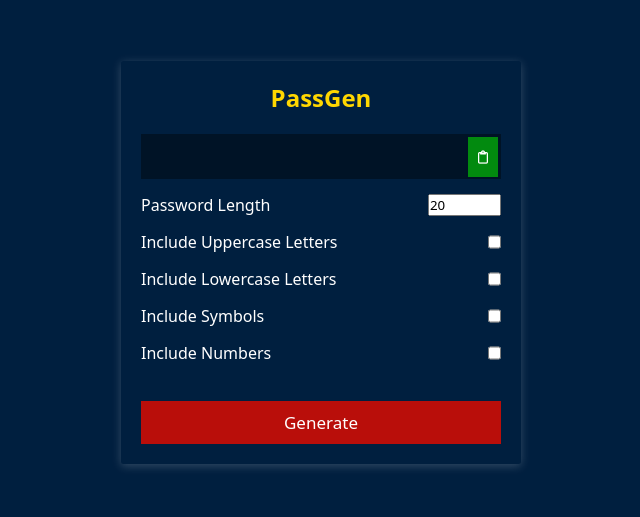
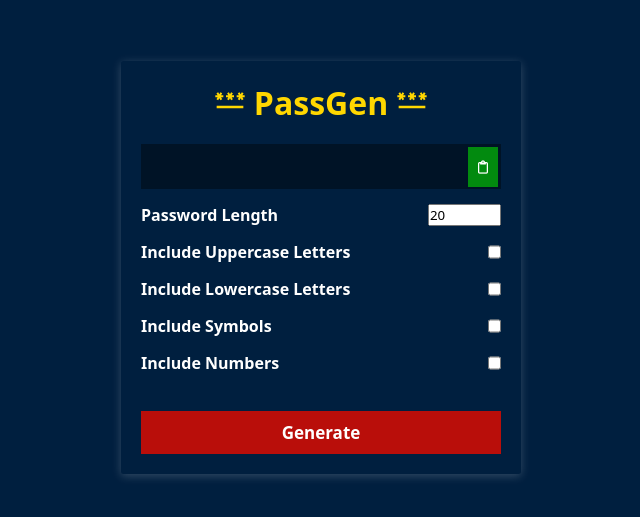
Before and after one commit to dyhliang/React-Password-Generator, a React (Create React App) app: page / in a window 1280 px wide. Shown: the part 139-656 px from the top of the page, without its empty margins (319-959 px from the left). Built offline with nearby package versions, Linux system fonts and the light colour scheme.

Commit message:
Updated CSS style, added React icon

```diff
--- a/package.json
+++ b/package.json
@@ -8,6 +8,7 @@
     "@testing-library/user-event": "^13.5.0",
     "react": "^18.2.0",
     "react-dom": "^18.2.0",
+    "react-icons": "^4.4.0",
     "react-scripts": "5.0.1",
     "react-toastify": "^9.0.8",
     "web-vitals": "^2.1.4"
--- a/src/App.css
+++ b/src/App.css
@@ -43,7 +43,7 @@
 }
 
 .form-group{
-    font-family: 'Impact';
+    font-weight: bold;
     display: flex;
     justify-content: space-between;
     color: white;
@@ -52,6 +52,7 @@
 
 .generate_button{
     background: #b90e0a;
+    font-weight: bold;
     border: none;
     display: block;
     width: 100%;
--- a/src/App.js
+++ b/src/App.js
@@ -1,6 +1,7 @@
+import './App.css';
 import React, { useState } from 'react';
 import { toast, ToastContainer } from 'react-toastify';
-import './App.css';
+import { MdPassword } from "react-icons/md";
 import { numbers, upperLetters, lowerLetters, symbols } from './characters'
 import 'react-toastify/dist/ReactToastify.css'
 import { COPY_SUCCESS } from './msg'
@@ -98,7 +99,7 @@ function App() {
     <div className="App">
       <div className="container">
         <div className="generator">
-          <h2 className="generator_header">PassGen</h2>
+          <h1 className="generator_header"><b><MdPassword></MdPassword> PassGen <MdPassword></MdPassword></b></h1>
           <div className="generator_password">
             <h3>{password}</h3>
             <button onClick={handleCopy} className="copy_button">
--- a/src/index.css
+++ b/src/index.css
@@ -7,9 +7,6 @@
 
 body {
   margin: 0;
-  font-family: -apple-system, BlinkMacSystemFont, 'Segoe UI', 'Roboto', 'Oxygen',
-    'Ubuntu', 'Cantarell', 'Fira Sans', 'Droid Sans', 'Helvetica Neue',
-    sans-serif;
   -webkit-font-smoothing: antialiased;
   -moz-osx-font-smoothing: grayscale;
 }
```
Also changed, not shown: 1 other file (tests, documents, lock files or other folders).
